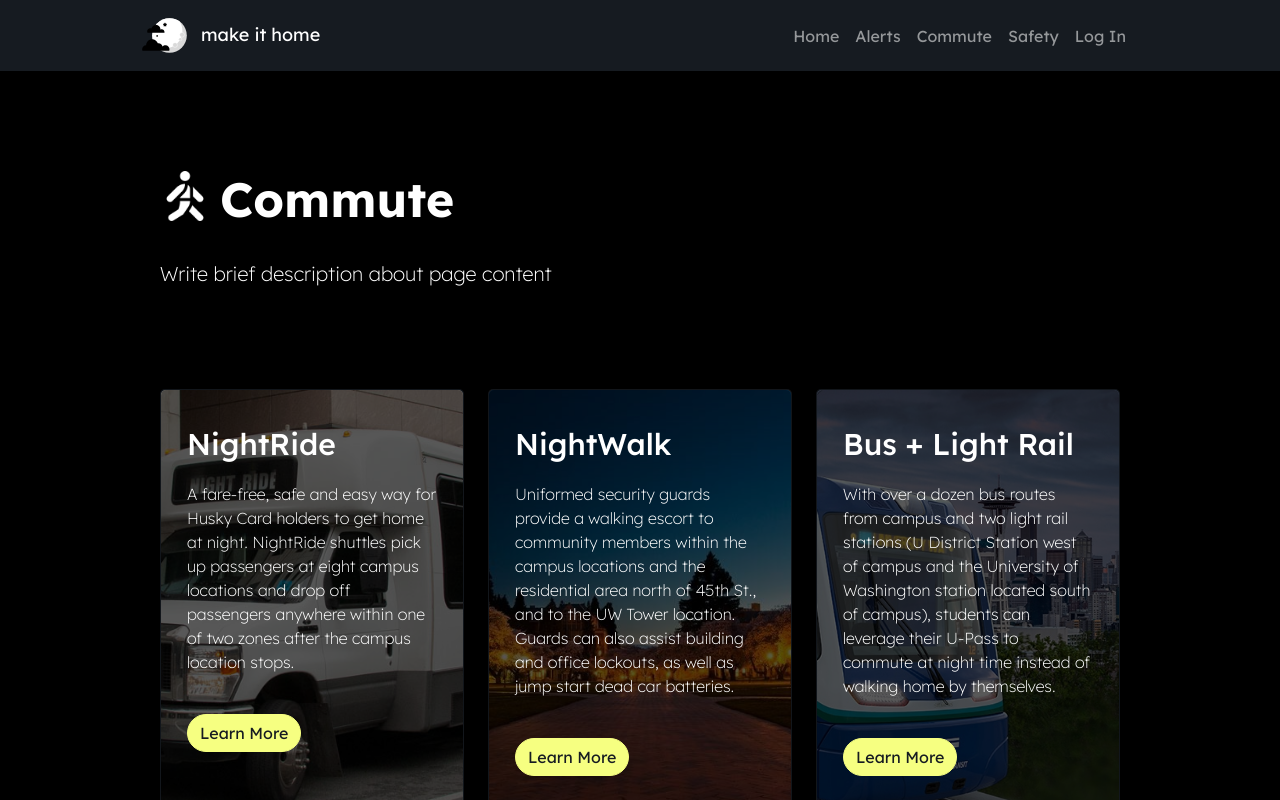
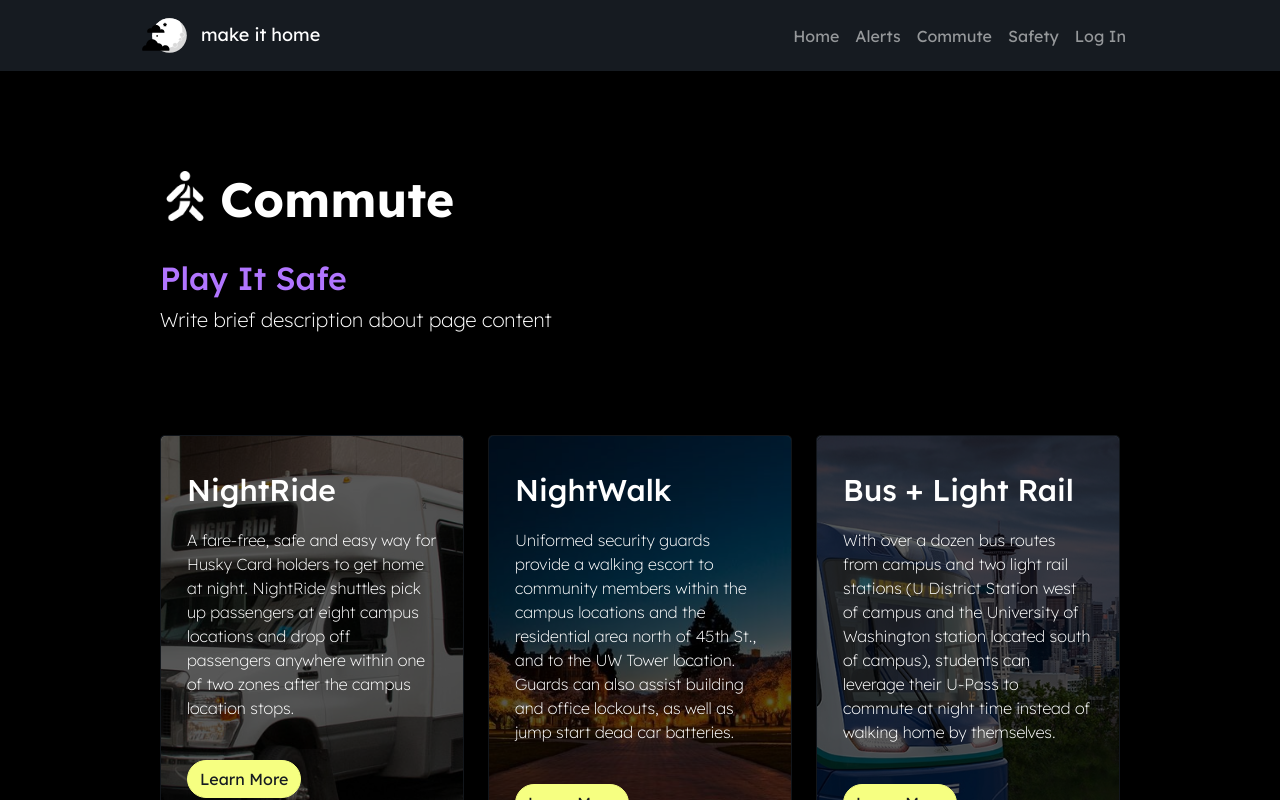
Before and after one commit to UW-INFO442-AU22/GeriatricGoats, a React (Create React App) app: page /commute in a window 1280 px wide. Shown: the top 800 px of the page. Built offline with nearby package versions, Linux system fonts and the light colour scheme.

Commit message:
added h2 slogans

```diff
--- a/src/Alerts.js
+++ b/src/Alerts.js
@@ -21,6 +21,7 @@ export function Alerts() {
           <img src={loudSpeaker} alt="Loud speaker icon" height="50em" weight="50em"></img>
           <h1>Alerts</h1>
         </div>
+        <h2>Stay Informed</h2>
         <p>Write brief description about page content</p>
       </div>
       <MakeForm />
--- a/src/Commute.js
+++ b/src/Commute.js
@@ -16,6 +16,8 @@ export function Commute() {
           <img src={walkingIcon} alt="Walking figure icon" height="50em" weight="50em"></img>
           <h1>Commute</h1>
         </div>
+        <h2>Play It Safe</h2>
+
         <p>Write brief description about page content</p>
       </div>
       <div className="cards-container">
--- a/src/Safety.js
+++ b/src/Safety.js
@@ -18,6 +18,7 @@ export function Safety() {
               <img src={shield} alt="Shield icon" height="50em" weight="50em"></img>
               <h1>Safety</h1>
             </div>
+            <h2>Play It Safe</h2>
             <p>Write brief description about page content</p>
           </Col>
           <Col>
--- a/src/css/App.css
+++ b/src/css/App.css
@@ -7,6 +7,11 @@ body {
 h1 {
     color: white;
     font-weight: 500;
+}
+
+h2 {
+    color: #b175ff;
+    font-weight: 450;
 }
 
 p {
```
